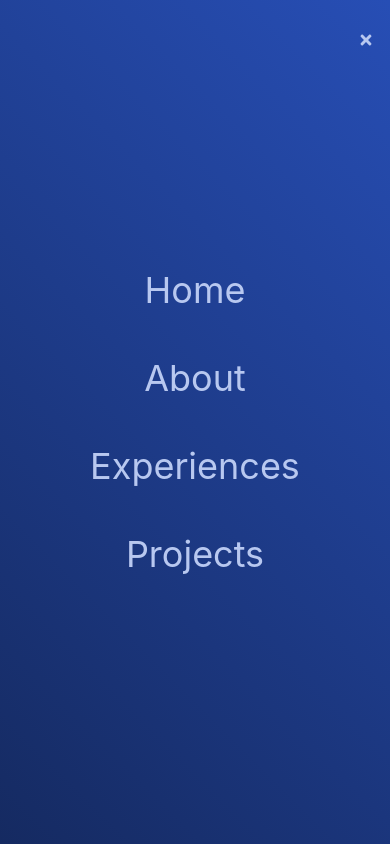
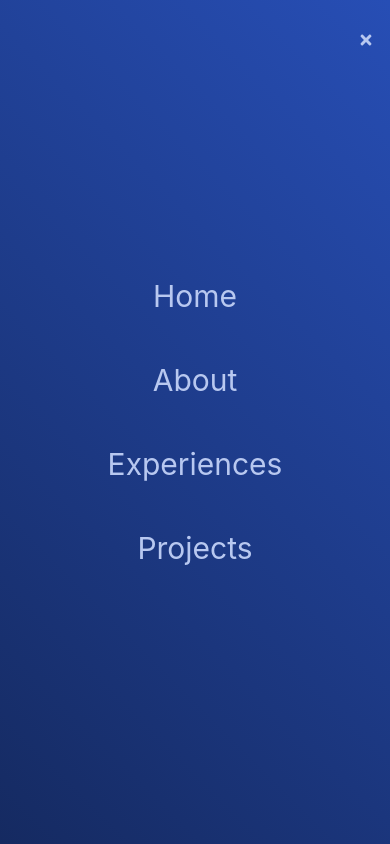
Before and after one commit to AneezAmja/Aneez, a React (Vite) app: page / in a window 390 px wide. Both pictures are taken after a click on the element 365 px from the left and 40 px from the top of the page. Shown: the top 844 px of the page. Built offline with nearby package versions, Linux system fonts and the light colour scheme.

Commit message:
updated text size

```diff
--- a/src/components/Navbar.jsx
+++ b/src/components/Navbar.jsx
@@ -45,10 +45,10 @@ const NavBar = () => {
               "linear-gradient(45deg, rgb(21, 42, 97), rgb(39, 78, 181))",
           }}
         >
-          <li className="py-6 text-4xl cursor-pointer hover:text-secondary-light">Home</li>
-          <li className="py-6 text-4xl cursor-pointer hover:text-secondary-light">About</li>
-          <li className="py-6 text-4xl cursor-pointer hover:text-secondary-light">Experiences</li>
-          <li className="py-6 text-4xl cursor-pointer hover:text-secondary-light">Projects</li>
+          <li className="py-6 text-3xl cursor-pointer hover:text-secondary-light">Home</li>
+          <li className="py-6 text-3xl cursor-pointer hover:text-secondary-light">About</li>
+          <li className="py-6 text-3xl cursor-pointer hover:text-secondary-light">Experiences</li>
+          <li className="py-6 text-3xl cursor-pointer hover:text-secondary-light">Projects</li>
         </ul>
     </div>
   );
```
